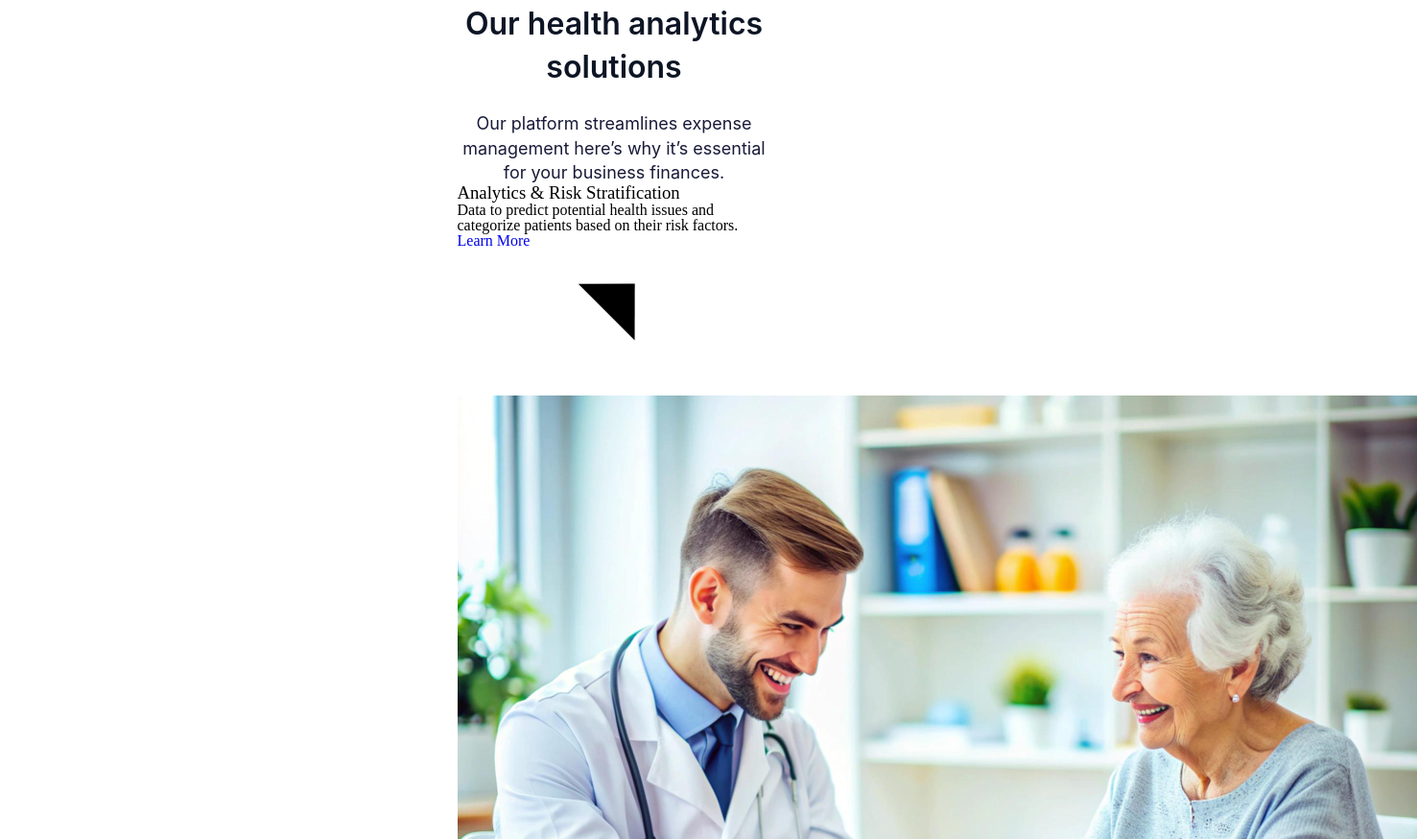
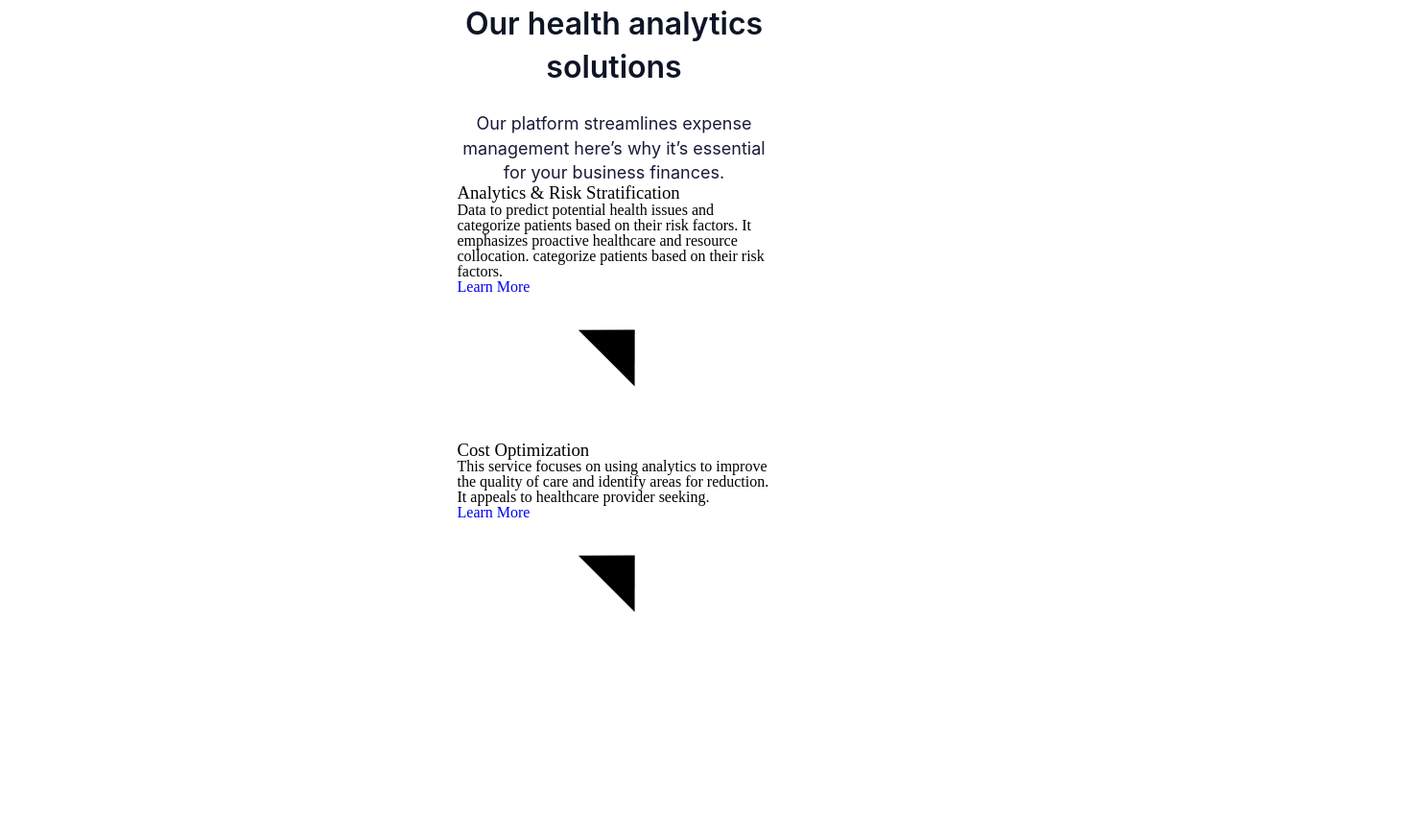
Before and after one commit to Ostap201164/clinic-mecare, a website built with Vite: page src/index.html in a window 1280 px wide. Shown: the part 886-1760 px from the top of the page at 96% size, 1477 px wide, since content can reach past the window. After the commit the page ends 1621 px from the top, so only its background shows below. Built offline with nearby package versions, Linux system fonts and the light colour scheme; files whose address does not match are found by name.

Commit message:
Update analytics.html

```diff
--- a/src/html/home/analytics.html
+++ b/src/html/home/analytics.html
@@ -11,49 +11,50 @@
     <div class="analytics__grid">
       <!-- GREEN -->
       <div class="analytics__card analytics__card--green">
-          <h3>Analytics & Risk Stratification</h3>
-          <p>
-            Data to predict potential health issues and categorize patients
-            based on their risk factors.
-          </p>
+        <h3 class="analytics__card-title">Analytics & Risk Stratification</h3>
+        <p class="analytics__card-text">
+          Data to predict potential health issues and categorize patients based
+          on their risk factors. It emphasizes proactive healthcare and resource
+          collocation. categorize patients based on their risk factors.
+        </p>
         <a href="#" class="analytics__btn">
           Learn More
           <svg class="analytics__btn-svg">
-            <use href="../image/home-image/analytics/analytics.svg#icon-Right-Up"></use>
+            <use
+              href="../image/home-image/analytics/analytics.svg#icon-Right-Up"
+            ></use>
           </svg>
         </a>
       </div>
 
-      <div class="analytics__card analytics__card--image-top analytics__card--image-small">
-        <img
-          src="../image/home-image/analytics/analytics-grany.jpg"
-          alt="Doctor and patient"
-        />
-      </div>
+      <div class="analytics__card analytics__card--image-top"></div>
 
-      <div class="analytics__card analytics__card--image-small">
-        <img
+      <div class="analytics__card analytics__card--image-bottom-first">
+        <!-- <img
           src="../image/home-image/analytics/analytics-instrument.jpg"
           alt="Medical analytics"
-        />
+        /> -->
       </div>
 
       <div class="analytics__card analytics__card--blue">
-          <h3>Cost Optimization</h3>
-          <p>
-            This service focuses on using analytics to improve the quality of
-            care and identify cost reductions.
-          </p>
+        <h3 class="analytics__card-title">Cost Optimization</h3>
+        <p class="analytics__card-text">
+          This service focuses on using analytics to improve the quality of care
+          and identify areas for reduction. It appeals to healthcare provider
+          seeking.
+        </p>
         <a href="#" class="analytics__btn">
           Learn More
           <svg class="analytics__btn-svg">
-            <use href="../image/home-image/analytics/analytics.svg#icon-Right-Up"></use>
+            <use
+              href="../image/home-image/analytics/analytics.svg#icon-Right-Up"
+            ></use>
           </svg>
         </a>
       </div>
 
-      <div class="analytics__card analytics__card--image-small">
-        <img src="../image/home-image/analytics/analytics-hand.jpg" alt="Healthcare data"/>
+      <div class="analytics__card analytics__card--image-bottom-second">
+        <!-- <img src="../image/home-image/analytics/analytics-hand.jpg" alt="Healthcare data"/> -->
       </div>
     </div>
   </div>
```
